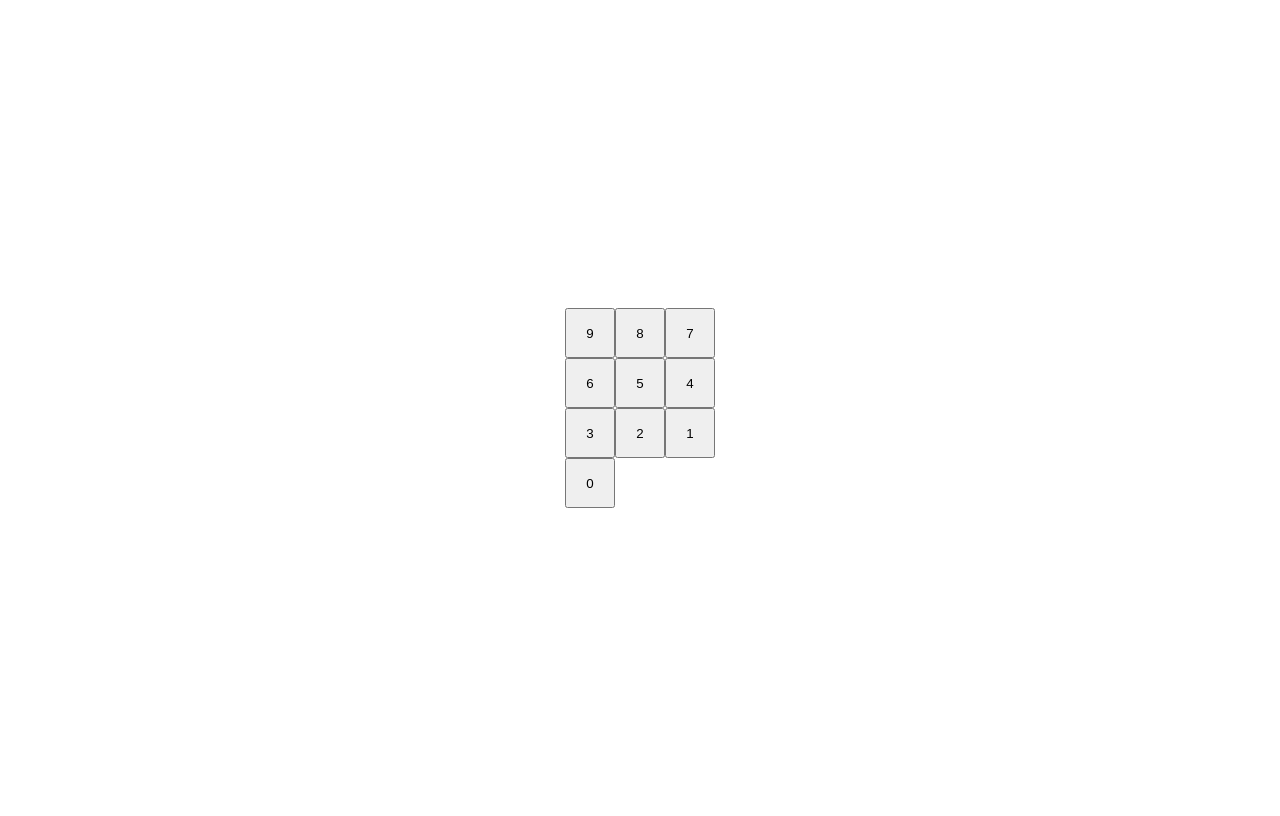
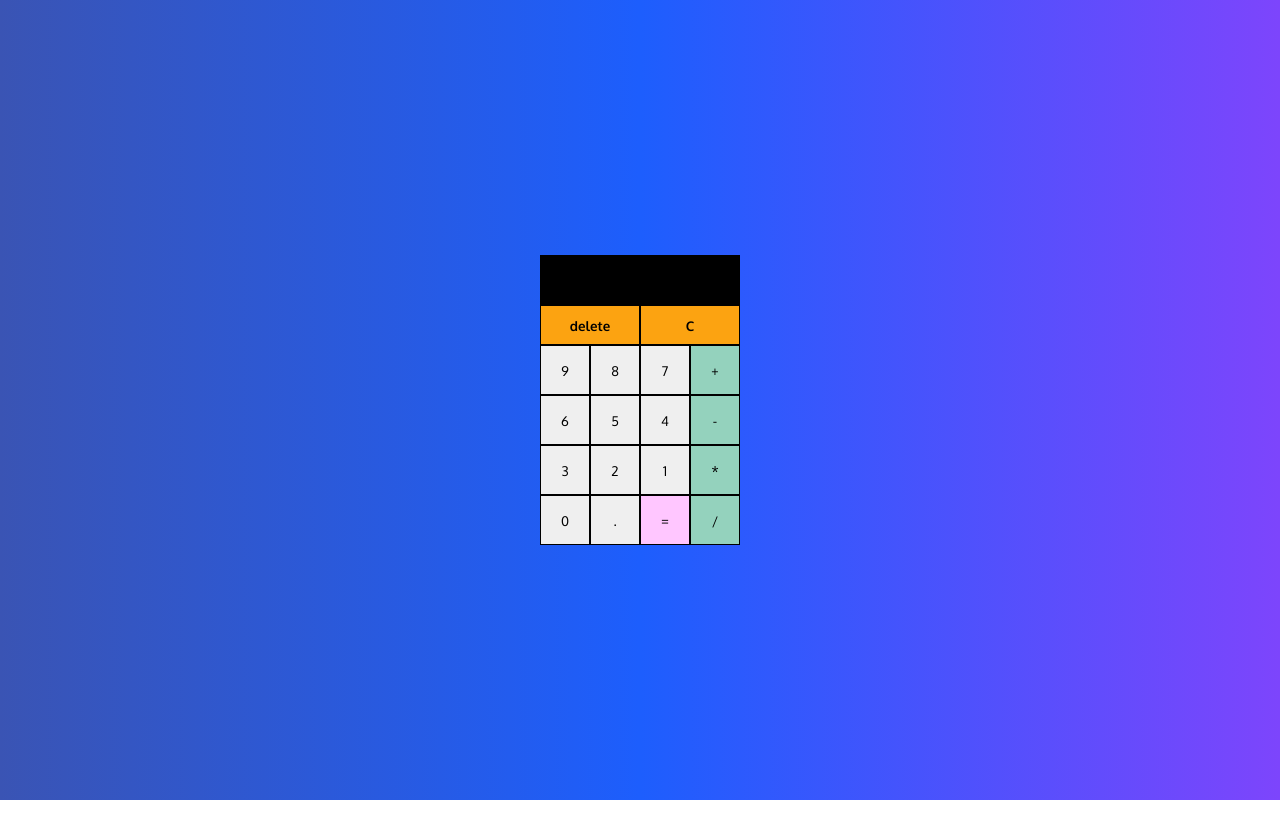
Before and after one commit to laterinthepast/calculator, a React (Create React App) app: page / in a window 1280 px wide. Built offline with nearby package versions, Linux system fonts and the light colour scheme.

Commit message:
all done
please check and approve

```diff
--- a/src/Calculator.js
+++ b/src/Calculator.js
@@ -1,69 +1,126 @@
 import React, { useState } from 'react'
 import styled from 'styled-components';
 
+
 const CalcWrapper = styled.div`
-
   display: flex;
   justify-content: center;
   align-items: center;
+  flex-direction: column;
   height: 100vh;
+  position: fixed;
+  left: 50%;
+  top: 50%;
+  transform: translate(-50%, -50%);
   button {
     height: 50px;
     width: 50px;
+    border:1px solid #000;
+    transition: 0.1s all ease-in-out;
+    :active {
+      transform: scale(0.90);
+    }
+  }
+  .input {
+    height: 50px;
+    display: flex;
+    justify-content: flex-start;
+    align-items: center;
+    width: 100%;
+    background: #000;
+    color: #fff;
+    p {
+      padding-left: 20px;
+    }
+  }
+  .first-row {
+    width: 100%;
+    button {
+      width: 50%;
+      height: 40px;
+      background: #fca311;font-weight:700;
+    }
+  }
+  .allButtons {
+    display: flex;
+  }
+  .equalButton {
+    background: #ffc6ff;
   }
 `
-
 const NfButtons = styled.div`
   display: grid;
   grid-template-columns: 1fr 1fr 1fr;
-
 `
 
-
-
+const FuncButtons = styled.div`
+  display: flex;
+  flex-direction: column;
+  button {
+    background-color: #94d2bd;
+  }
+`
 const Calculator = () => {
-
-
   /* Using useState to change the input displayed */
   const [input, setInput] = useState("");
   /* Calculator buttons without any function */
-  var buttons = [9, 8, 7, 6, 5, 4, 3, 2, 1, 0];
+  var buttons = [9, 8, 7, 6, 5, 4, 3, 2, 1, 0, "."];
   /* Creating html buttons and pushing it to the array */
   const allButtons = [];
 
-  buttons.forEach((number) => {
-    /* going through the numbers using forEach function */
+  buttons.forEach((item) => {
+    /* going through the evals using forEach function */
     allButtons.push(
       <button onClick={(e) => {
         /* input set from the event */
         setInput(input + e.target.value);
       }}
-        value={number}
-        key={number}
+        value={item}
+        key={item}
       >
-        {""}
-        {number}
+        {" "}
+        {item}
       </button>
     );
   });
-
-
-
-
   return (
     <CalcWrapper >
-      {""}
-      <div className="input">{input}</div>
-
-
+      {" "}
+      <div className="input"><p>{input}</p></div>
+      <div className="first-row">
+        {/* delete button -> when clicked, last eval from the input is deleted using substring method that extracts characters between two positions --> in brackets --> 0 and whatever the lenght of the input is*/}
+        <button onClick={() => setInput(input.substr(0, input.length - 1))}>delete</button>
+        {/* clear button -> when clicked, it deletes all from the input by changing useState to nothing */}
+        <button onClick={() => setInput("")} value="">C</button>
+      </div>
+      <div className="allButtons">
         <NfButtons>
           {allButtons}
+          {/* = button using eval function that is evil */}
+          <button className="equalButton"
+            onClick={(e) => {
+              try {
+                setInput(
+                  String(eval(input)).length > 3 &&
+                    String(eval(input)).includes(".")
+                    ? String(eval(input).toFixed(4))
+                    : String(eval(input))
+                );
+              } catch (e) {
+                console.log(e);
+              }
+            }}
+            value="="
+          >=</button>
         </NfButtons>
-
-
+        <FuncButtons>
+          <button onClick={(e) => setInput(input + e.target.value)} value="+">+</button>
+          <button onClick={(e) => setInput(input + e.target.value)} value="-">{" "}-{" "}</button>
+          <button onClick={(e) => setInput(input + e.target.value)} value="*">{" "} *</button>
+          <button onClick={(e) => setInput(input + e.target.value)} value="/">{" "} /</button>
+        </FuncButtons>
+      </div>
     </CalcWrapper>
-
-
   )
 }
 
--- /dev/null
+++ b/src/styles/_globals.scss
@@ -0,0 +1,19 @@
+@import url("https://fonts.googleapis.com/css2?family=Oxygen:wght@400;700&display=swap");
+
+* {
+  box-sizing: border-box;
+  margin: 0;
+  padding: 0;
+  font-family: "Oxygen", sans-serif;
+}
+html {
+  width: 100%;
+  height: 100%;
+  background: rgb(58, 84, 180);
+  background: linear-gradient(
+    90deg,
+    rgba(58, 84, 180, 1) 0%,
+    rgba(29, 94, 253, 1) 50%,
+    rgba(125, 69, 252, 1) 100%
+  );
+}
--- a/src/styles/styles.css
+++ b/src/styles/styles.css
@@ -1 +1,16 @@
-/* No CSS */
+@import url("https://fonts.googleapis.com/css2?family=Oxygen:wght@400;700&display=swap");
+* {
+  -webkit-box-sizing: border-box;
+          box-sizing: border-box;
+  margin: 0;
+  padding: 0;
+  font-family: "Oxygen", sans-serif;
+}
+
+html {
+  width: 100%;
+  height: 100%;
+  background: #3a54b4;
+  background: -webkit-gradient(linear, left top, right top, from(#3a54b4), color-stop(50%, #1d5efd), to(#7d45fc));
+  background: linear-gradient(90deg, #3a54b4 0%, #1d5efd 50%, #7d45fc 100%);
+}
```
